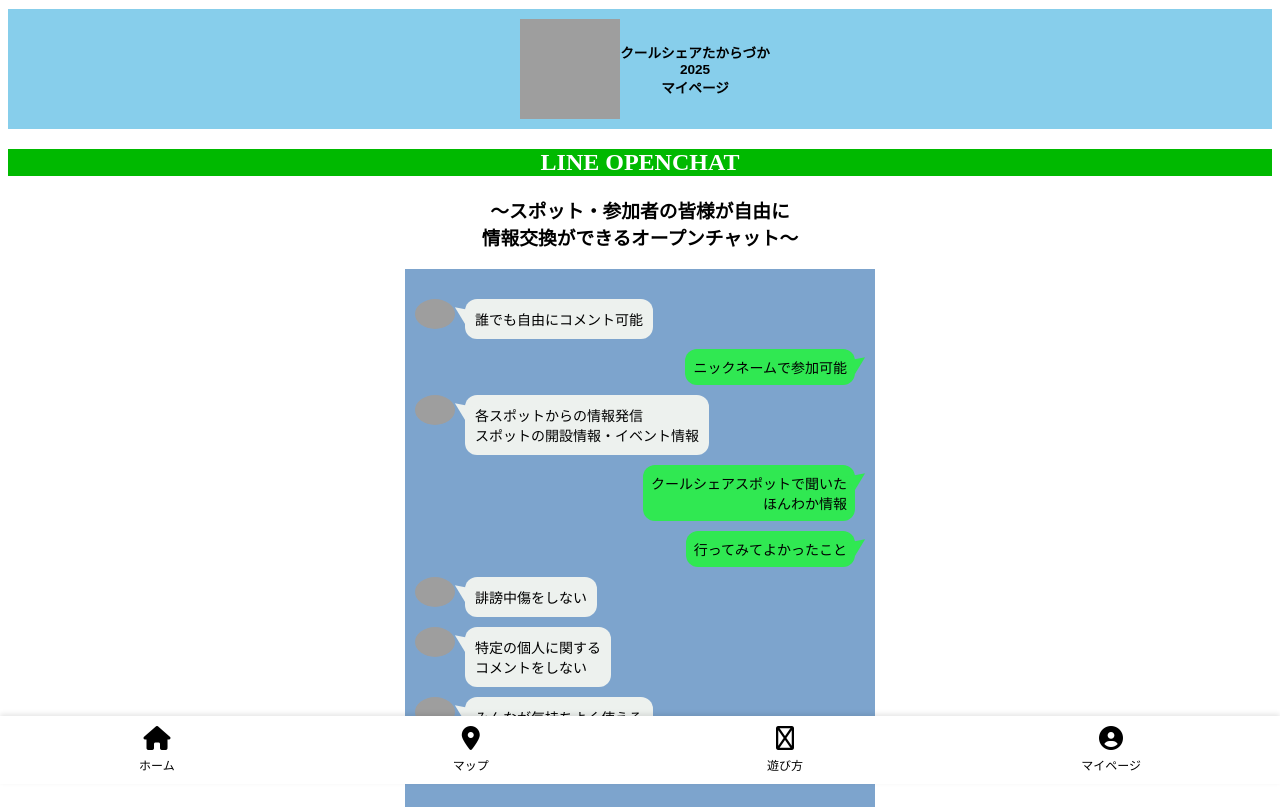
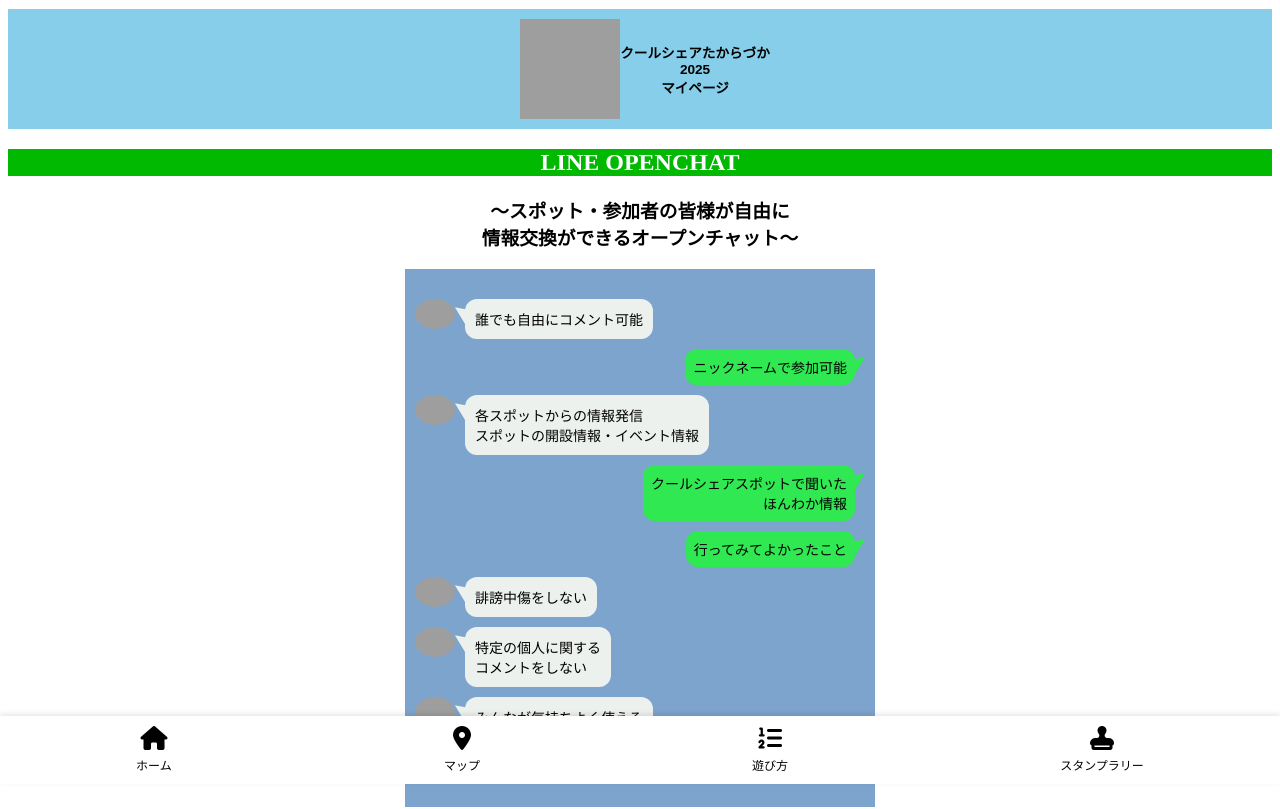
Before and after one commit to coolshareTakarazuka/openchat, a plain HTML site: page index.html in a window 1280 px wide. Shown: the top 809 px of the page. Drawn offline with Linux system fonts and the light colour scheme; grey boxes are pictures that could not be loaded.

Commit message:
Update index.html

```diff
--- a/index.html
+++ b/index.html
@@ -401,16 +401,15 @@ a{
         <a
           href="
         https://coolsharetakarazuka.github.io/how_to_play/" target="_self"
-          ><i class="fa-regular fa-list-ol"></i><br /><span class="iconname"
+          ><i class="fa-solid fa-list-ol"></i><br /><span class="iconname"
             >遊び方</span
           ></a
         >
       </li>
-
       <li>
         <a href="https://liff.line.me/2007302862-3mj9r7W5" target="_self"
-          ><i class="fa-solid fa-circle-user"></i><br /><span class="iconname"
-            >マイページ</span
+          ><i class="fa-solid fa-stamp"></i><br /><span class="iconname"
+            >スタンプラリー</span
           ></a
         >
       </li>
```
